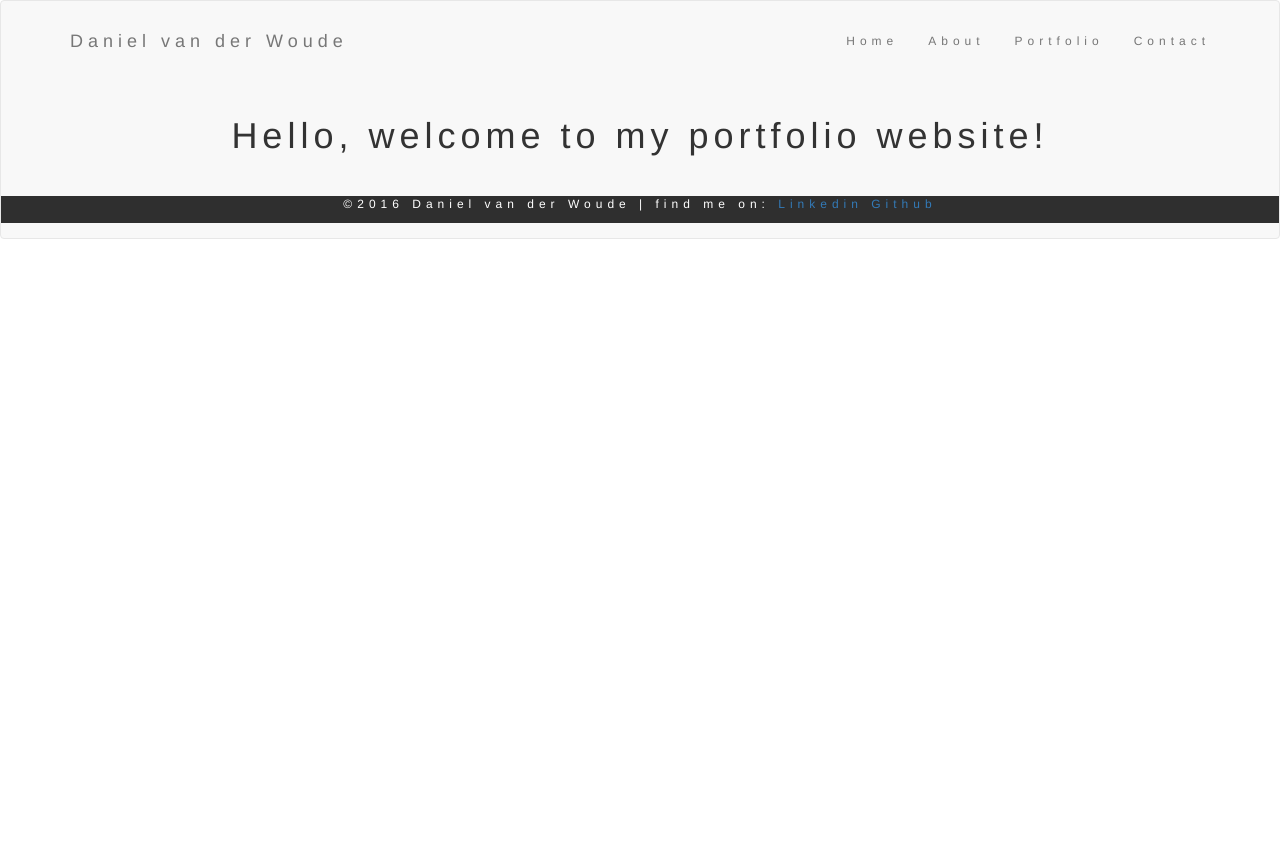
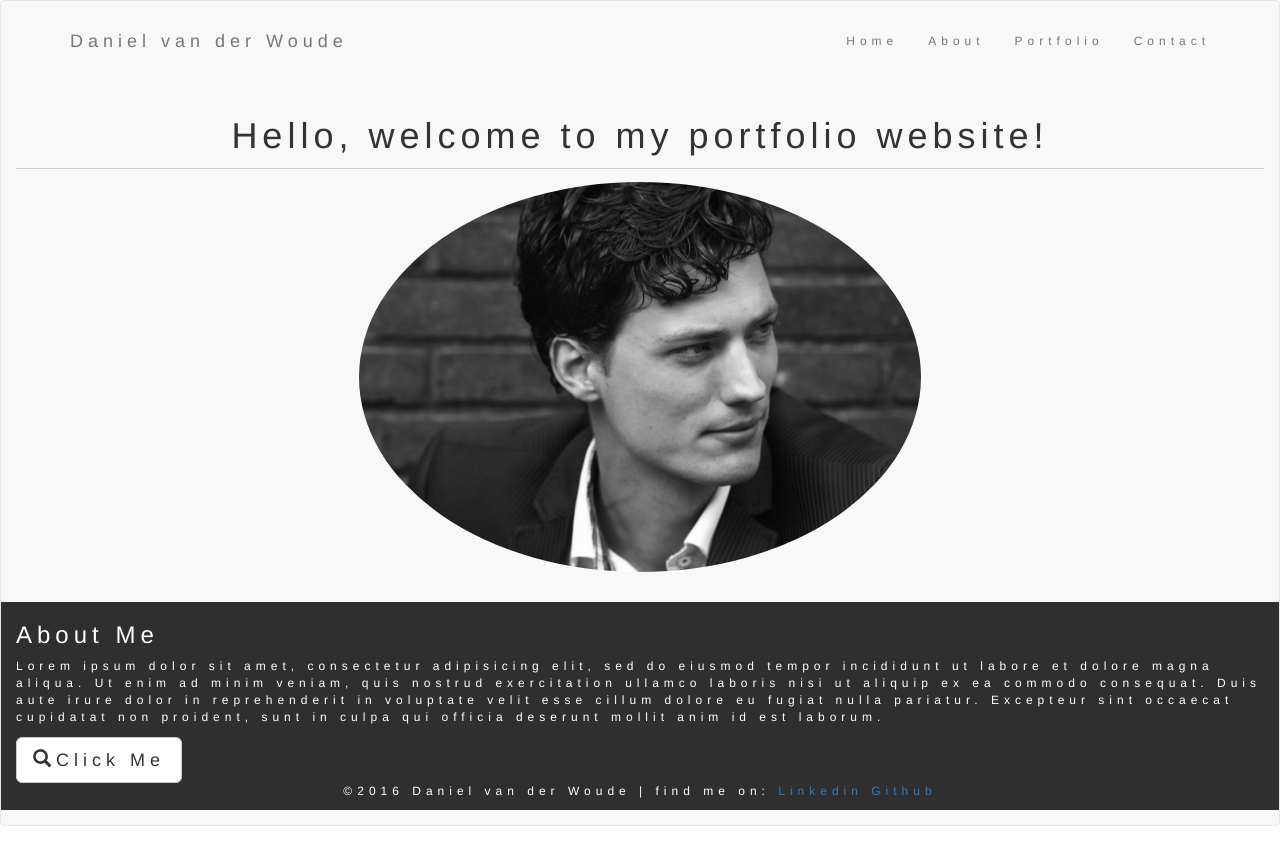
Before and after one commit to NYCDA-BSSA-SEPTEMBER-2016/Personal-Website-Daniel, a plain HTML site: page index.html in a window 1280 px wide. Before the commit the page ends 800 px from the top, so only its background shows below. Drawn offline with Linux system fonts and the light colour scheme.

Commit message:
faded in image of Home section, starting on about section

```diff
--- a/includes/main.js
+++ b/includes/main.js
@@ -1,4 +1,7 @@
 console.log("hello fellow developer!")
 
-$('h1').fadeOut(1000)
-$('h1').fadeIn(1000)
+
+$(document).ready(
+	function(){
+		$(".homecontent img").hide().fadeIn(5500)
+	} );
--- a/includes/style.css
+++ b/includes/style.css
@@ -32,24 +32,26 @@ img {
 	padding: 30px 0px 30px 0px;
 }
 
-/*#main:after {
-    content : "";
+.homecontent img {
+	width:45%;
+	height:50%;
+	position:relative;
+}
+
+.homecontent hr {
     display: block;
-    position: absolute;
-    top: 0;
-    left: 0;
-    background-image: url(/wp-content/uploads/2010/11/tandem.jpg);
-    width: 100%;
-    height: 100%;
-    opacity : 0.2;
-    z-index: -1;
-}*/
-/* Section 2 */
+    height: 1px;
+    border: 0;
+    border-top: 1px solid #ccc;
+    margin: 1em 0;
+    padding: 0;
+}
+/* About section */
 
-/*.bg-2 {
-    background-color: #474e5d;
+.bg-about {
+    background-color: #2f2f2f;
     color: #ffffff;
-}*/
+}
 
 /* Section 3 */
 
--- a/index.html
+++ b/index.html
@@ -7,7 +7,6 @@
  	<meta name="viewport" content="width=device-width, initial-scale=1">
  	<script src="./includes/jquery-3.1.1.min.js"></script>
 	<script src="./includes/bootstrap/js/bootstrap.min.js"></script>
-	<script src="./includes/main.js"></script>
 	<link rel="stylesheet" type="text/css" href="./includes/style.css">
 	<link rel="stylesheet" type="text/css" href="./includes/bootstrap/css/bootstrap.min.css">
 </head>
@@ -39,10 +38,15 @@
 	<!--Body Section-->
 
 	<!--Section Nr.1 home-->
+
 	<div class="container-fluid bg-home">
 		<div class="row text-center">
 			<div class ="col-sm-12">
-				<h1>Hello, welcome to my portfolio website!</h1>
+				<div class="homecontent">
+					<h1>Hello, welcome to my portfolio website!</h1>
+					<hr>
+					<img src="profilepicture2.jpg" class="img-circle" alt="Daniel">
+				</div>
 			</div>
 		</div>
 	</div>
@@ -50,8 +54,8 @@
 
 	<!--Section Nr.2 About-->
 
-<!-- 	<div class="container-fluid bg-2 text-center">
-  		<h3>What Am I?</h3>
+	<div class="container-fluid bg-about">
+  		<h3>About Me</h3>
   		<p>
 	  		Lorem ipsum dolor sit amet, consectetur adipisicing elit, sed do eiusmod
 	  		tempor incididunt ut labore et dolore magna aliqua. Ut enim ad minim veniam,
@@ -61,7 +65,7 @@
 	  		proident, sunt in culpa qui officia deserunt mollit anim id est laborum.
   		</p>
   		<a href="#" class="btn btn-default btn-lg"><span class="glyphicon glyphicon-search"></span>Click Me</a>
-	</div> -->
+	</div>
 
 	<!--Section Nr.3 Portoflio-->
 <!--
@@ -96,6 +100,8 @@
 	<footer class="container-fluid footer text-center">
   		<p>©2016 Daniel van der Woude | find me on: <a href="">Linkedin</a> <a href="">Github</a></p>
 	</footer>
+		<script src="./includes/main.js"></script>
+
 </body>
 
 </html>
--- a/main.js
+++ /dev/null
@@ -1 +0,0 @@
-console.log("hello fellow developer!")
```
Also changed, not shown: profilepicture2.jpg (added).
